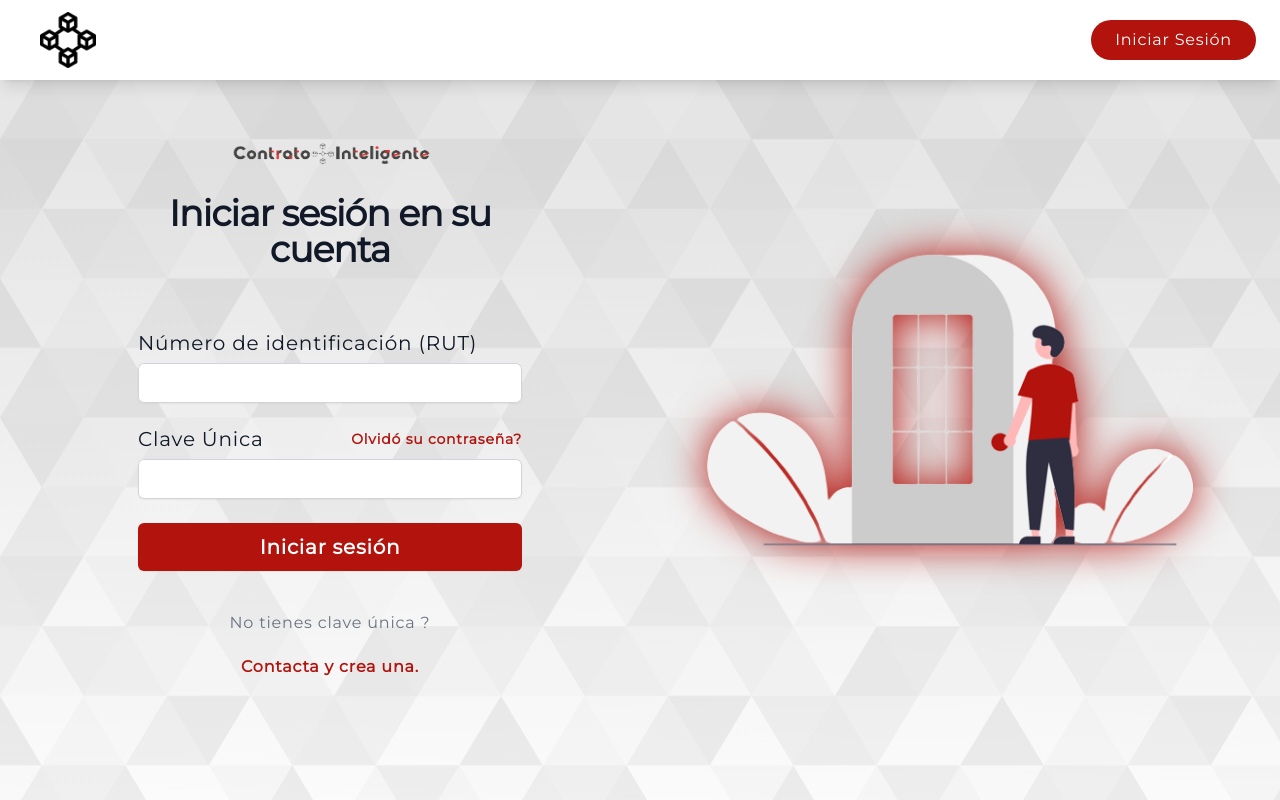
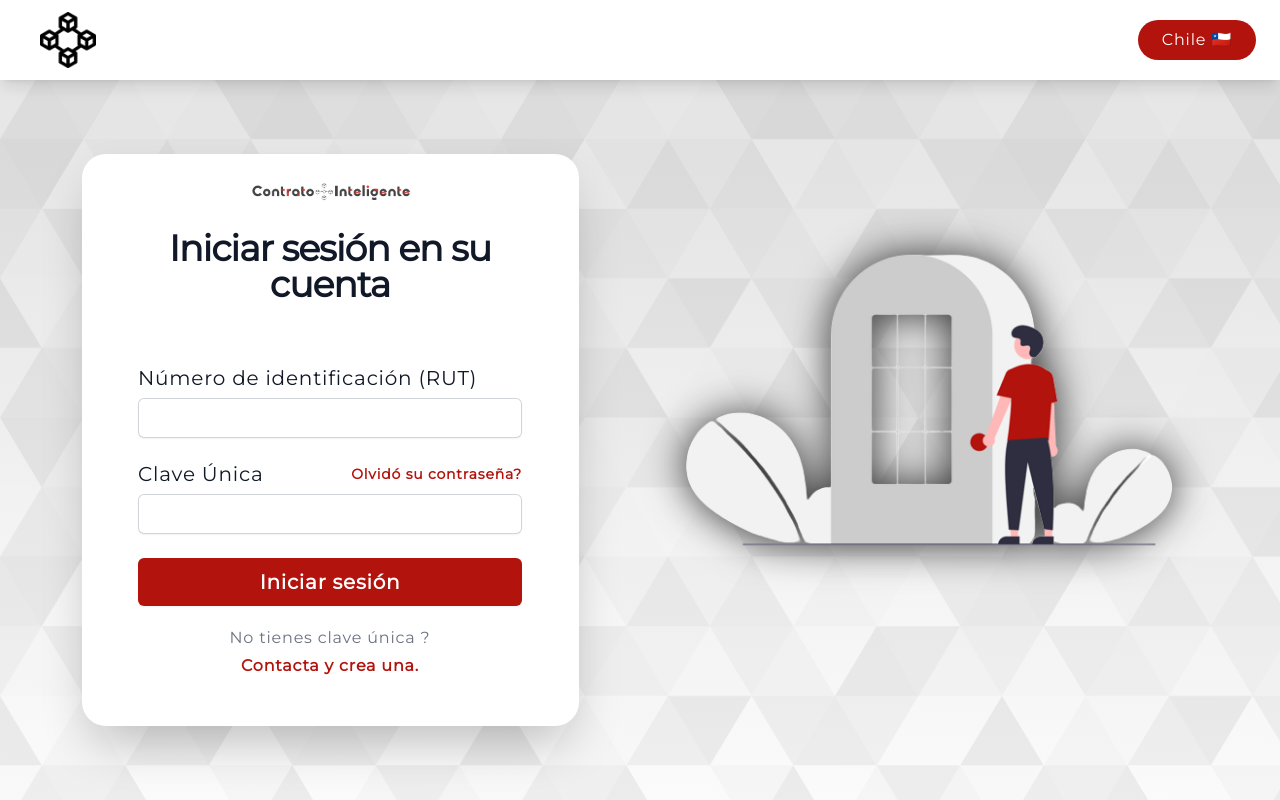
Before and after one commit to DonPatoMalo/Contrato-Inteligente, a React (Vite) app: page /login in a window 1280 px wide. Built offline with nearby package versions, Linux system fonts and the light colour scheme.

Commit message:
[UPDATE] SignIn and NavBar component

```diff
--- a/src/Components/Navbar/index.jsx
+++ b/src/Components/Navbar/index.jsx
@@ -7,6 +7,7 @@ function Navbar(props) {
     const inicio = props.inicio
     const servicios = props.servicios
     const nosotros = props.nosotros
+    const button = props.button
 
     const rutas = []
 
@@ -44,7 +45,7 @@ function Navbar(props) {
                     ))}
                 </ul>
 
-                <button className="h-10 bg-Rojo text-Blanco px-6 py-2 mx-6 rounded-full transition duration-300 hover:bg-red-500"> <NavLink to="/login"> Iniciar Sesión </NavLink> </button>
+                <button className="h-10 bg-Rojo text-Blanco px-6 py-2 mx-6 rounded-full transition duration-300 hover:bg-red-500"> <NavLink to="/login"> {button} </NavLink> </button>
             </nav>
         </header>
     )
--- a/src/Components/SignIn/index.jsx
+++ b/src/Components/SignIn/index.jsx
@@ -5,7 +5,7 @@ import Ilustracion from "../../assets/img/signIn.png"
 function SignIn() {
     return (
         <main className="max-w-screen-xl font-Montserrat mx-auto p-5 min-h-screen tracking-wider flex justify-center items-center">
-            <section className="w-1/2 flex flex-col justify-center items-center relative top-5">
+            <section className="max-w-1/2 flex flex-col justify-center items-center relative bg-white rounded-3xl shadow-2xl mt-20">
                 <div className="w-full flex justify-center items-center relative top-6">
                     <img src={ContratoImagen} alt="Logo de contrato inteligente" className="w-1/3" />
                 </div>
@@ -68,17 +68,17 @@ function SignIn() {
                             </div>
                         </form>
 
-                        <p className="mt-10 text-center text-md text-gray-500">
+                        <p className="mt-5 text-center text-md text-gray-500">
                             No tienes clave única ?{' '}
 
                         </p>
-                        <a href="https://claveunica.gob.cl" className="flex justify-center mt-5 font-semibold leading-6 text-Rojo hover:text-red-500">
-                                Contacta y crea una.
-                            </a>
+                        <a href="https://claveunica.gob.cl" className="flex justify-center mt-1 font-semibold leading-6 text-Rojo hover:text-red-500">
+                            Contacta y crea una.
+                        </a>
                     </div>
                 </div>
             </section>
-            <section className="w-1/2 h-auto flex justify-center items-center">
+            <section className="w-1/2 h-auto flex justify-center items-center relative left-10" id="image">
                 <img className="custom-shadow" src={Ilustracion} alt="Ilustración Inicio de sesión" />
             </section>
         </main>
--- a/src/Pages/App/index.css
+++ b/src/Pages/App/index.css
@@ -10,5 +10,5 @@
 }
 
 .custom-shadow {
-      filter: drop-shadow(0 0 20px #B2130D);
+      filter: drop-shadow(0 0 20px #313131);
 }
--- a/src/Pages/Home/index.jsx
+++ b/src/Pages/Home/index.jsx
@@ -6,7 +6,7 @@ import Valores from "../../Components/Valores"
 function Home() {
     return (
         <>
-            <Navbar inicio={"Inicio"} servicios={"Servicios"} nosotros={"Nosotros"}/>
+            <Navbar inicio={"Inicio"} servicios={"Servicios"} nosotros={"Nosotros"} button={"Iniciar Sesión"}/>
             <Inicio />
             <Valores />
         </>
--- a/src/Pages/Login/index.jsx
+++ b/src/Pages/Login/index.jsx
@@ -6,7 +6,7 @@ import SignIn from "../../Components/SignIn"
 function Login() {
     return (
         <>
-            <Navbar />
+            <Navbar button={"Chile 🇨🇱"}/>
             <SignIn />
         </>
     )
```
